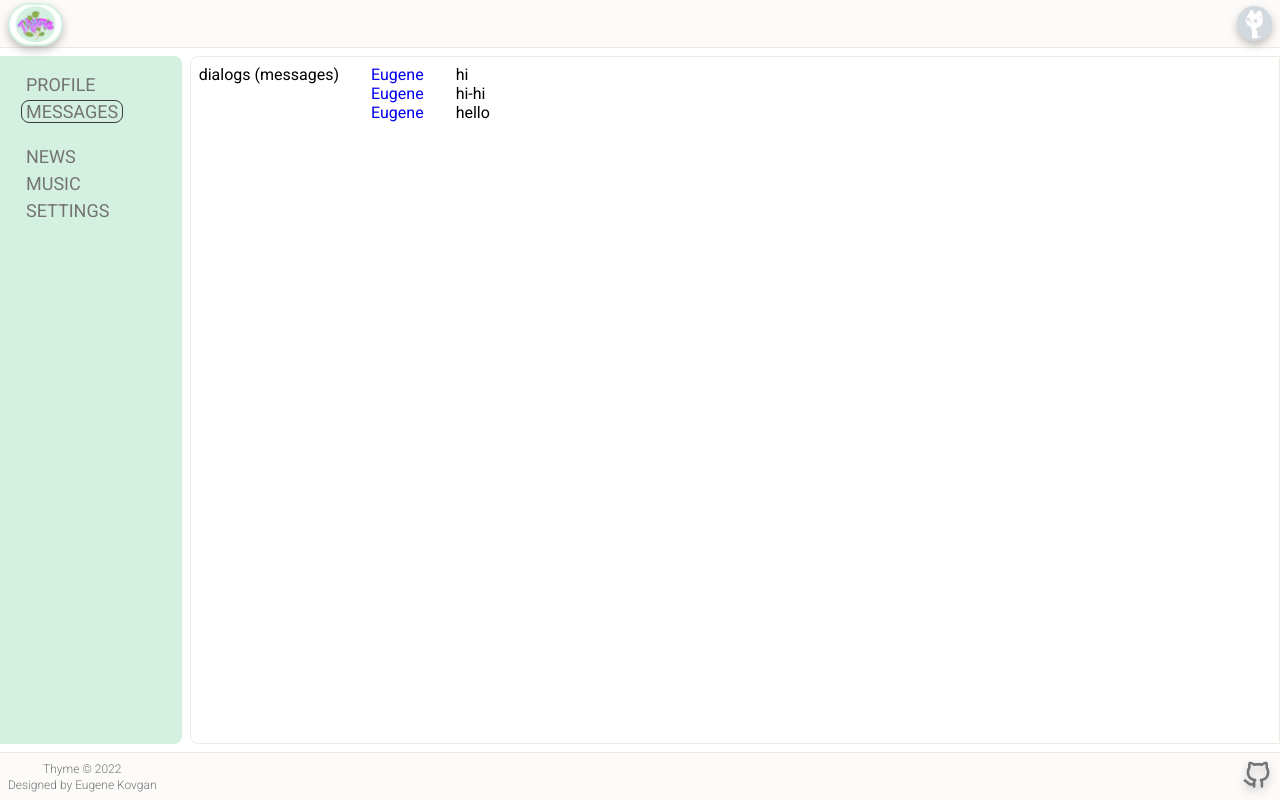
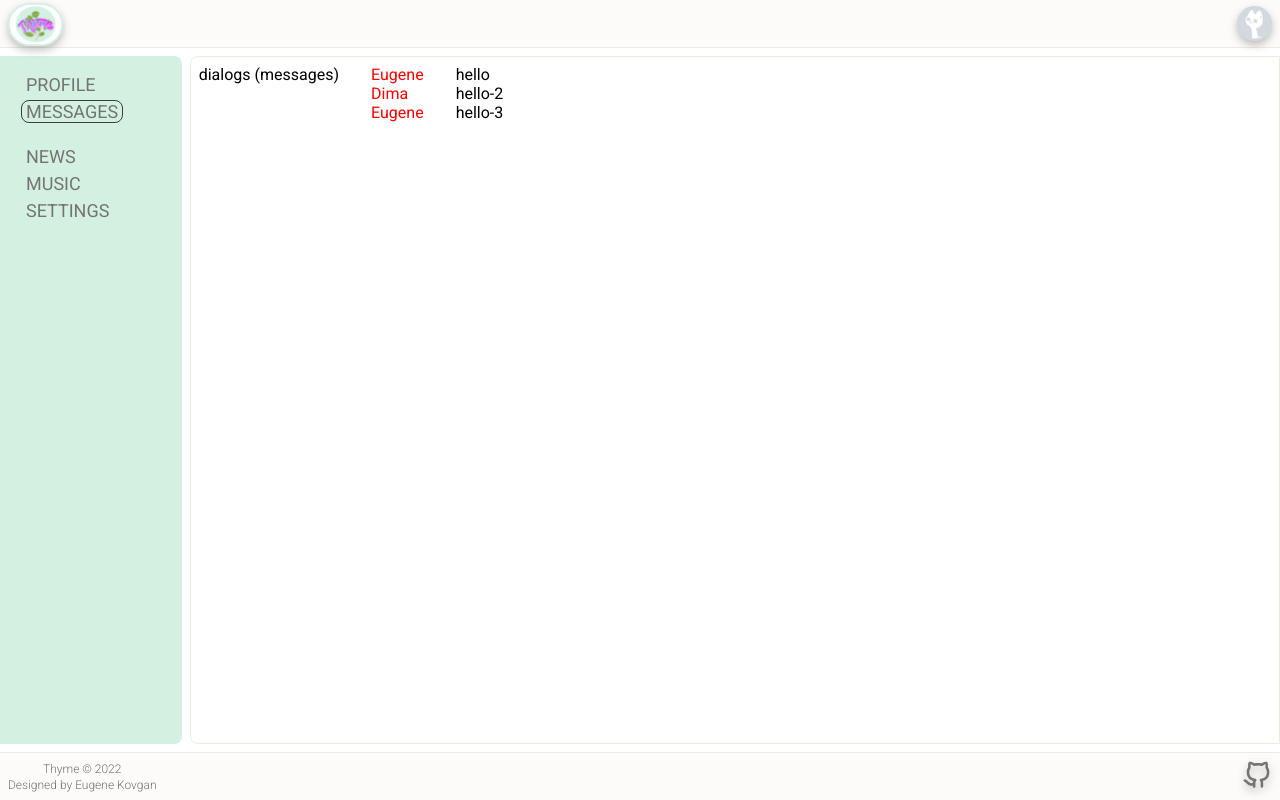
Before and after one commit to EugeneKovgan/React-Social-Network, a React (Create React App) app: page /dialogs in a window 1280 px wide. Built offline with nearby package versions, Linux system fonts and the light colour scheme.

Commit message:
feat: props for dialogs (lesson 23)

```diff
--- a/src/components/Dialogs/Dialogs.jsx
+++ b/src/components/Dialogs/Dialogs.jsx
@@ -1,25 +1,34 @@
 import styles from "./Dialogs.module.css";
 import { NavLink } from "react-router-dom";
+
+const DialogItem = ({ name, id }) => {
+  // console.log(name);
+  const path = "./dialogs/" + id;
+  return (
+    <div className={styles.dialog + " " + styles.active}>
+      <NavLink to={path}>{name}</NavLink>
+    </div>
+  );
+};
+
+const Message = ({ message }) => {
+  console.log(message);
+  return <div className="message">{message}</div>;
+};
 
 const Dialogs = () => {
   return (
     <div className={styles.dialogs}>
       dialogs (messages)
       <div className={styles.dialogs_items}>
-        <div className={styles.dialog + " " + styles.active}>
-          <NavLink to="./dialogs/1">Eugene</NavLink>
-        </div>
-        <div className={styles.dialog}>
-          <NavLink to="./dialogs/2">Eugene</NavLink>
-        </div>
-        <div className={styles.dialog}>
-          <NavLink to="./dialogs/3">Eugene</NavLink>
-        </div>
+        <DialogItem name="Eugene" id="1" />
+        <DialogItem name="Dima" id="2" />
+        <DialogItem name="Eugene" id="3" />
       </div>
       <div className={styles.messages}>
-        <div className="message">hi</div>
-        <div className="message">hi-hi</div>
-        <div className="message">hello</div>
+        <Message message="hello" />
+        <Message message="hello-2" />
+        <Message message="hello-3" />
       </div>
     </div>
   );
--- a/src/components/Dialogs/Dialogs.module.css
+++ b/src/components/Dialogs/Dialogs.module.css
@@ -7,9 +7,12 @@
 }
 
 .dialogs_items {
+  display: flex;
+  flex-direction: column;
+  align-items: flex-start;
 }
 
-.dialog.active {
+.dialog.active a {
   /*background-color: #efeae1;*/
   color: red;
 }
--- a/src/components/Profile/MyPosts/MyPosts.jsx
+++ b/src/components/Profile/MyPosts/MyPosts.jsx
@@ -4,11 +4,11 @@
 const MyPosts = () => {
   return (
     <div className={styles.myPosts}>
-      Profile (myPosts)
       <div className={styles.newPostBlock}>
         <textarea name="" id="" rows="10"></textarea>
         <button>App post</button>
       </div>
+
       <div className={styles.postList}>
         <Post message="hello" likes="5" />
         <Post message="hello my friend" likes="3" />
--- a/src/components/Profile/MyPosts/MyPosts.module.css
+++ b/src/components/Profile/MyPosts/MyPosts.module.css
@@ -5,15 +5,23 @@
   gap: 0.5rem;
   border-radius: 0.5rem;
 }
+
 .myPosts .newPostBlock {
   display: flex;
   flex-direction: column;
   gap: 0.5rem;
   width: 100%;
 }
+
 .myPosts .newPostBlock textarea {
   height: 3rem;
 }
+
+.myPosts .newPostBlock button {
+  cursor: pointer;
+  height: 2rem;
+}
+
 .myPosts .postList {
   display: flex;
   flex-direction: column;
--- a/src/components/Profile/MyPosts/Post/Post.jsx
+++ b/src/components/Profile/MyPosts/Post/Post.jsx
@@ -1,10 +1,10 @@
-import styles from './Post.module.css';
-import photo from '../../../../assets/img/artur.jpg';
+import styles from "./Post.module.css";
+import ProfileInfo from "../../ProfileInfo/ProfileInfo";
 
 const Post = (props) => {
   return (
     <div className={styles.post}>
-      <img src={photo} alt='photo' />
+      <ProfileInfo />
       <div className={styles.textBlock}>
         <p>{props.message}</p>
         <p>likes = {props.likes}</p>
--- a/src/components/Profile/MyPosts/Post/Post.module.css
+++ b/src/components/Profile/MyPosts/Post/Post.module.css
@@ -7,16 +7,13 @@
   padding: 0.5rem;
   border-radius: 0.5rem;
 }
+
 .textBlock {
   display: flex;
   flex-direction: column;
   align-items: flex-start;
   justify-content: space-between;
 }
+
 .textBlock p {
 }
-.post img {
-  width: 100px;
-  height: 100px;
-  border-radius: 50%;
-}
--- a/src/components/Profile/Profile.jsx
+++ b/src/components/Profile/Profile.jsx
@@ -1,9 +1,12 @@
-import MyPosts from './MyPosts/MyPosts';
-import styles from './Profile.module.css';
+import MyPosts from "./MyPosts/MyPosts";
+import ProfileInfo from "./ProfileInfo/ProfileInfo";
+import styles from "./Profile.module.css";
 
 const Profile = () => {
   return (
     <main className={styles.content}>
+      Profile
+      <ProfileInfo />
       <MyPosts />
     </main>
   );
--- /dev/null
+++ b/src/components/Profile/ProfileInfo/ProfileInfo.jsx
@@ -0,0 +1,13 @@
+import styles from "./ProfileInfo.module.css";
+import photo from "../../../assets/img/artur.jpg";
+
+const ProfileInfo = (props) => {
+  return (
+    <div className={styles.ProfileInfo}>
+      <img src={photo} alt="photo" />
+      name + description
+    </div>
+  );
+};
+
+export default ProfileInfo;
--- /dev/null
+++ b/src/components/Profile/ProfileInfo/ProfileInfo.module.css
@@ -0,0 +1,11 @@
+.ProfileInfo {
+  display: flex;
+  flex-direction: column;
+  align-items: flex-start;
+}
+
+.ProfileInfo img {
+  width: 100px;
+  height: 100px;
+  border-radius: 50%;
+}
```
